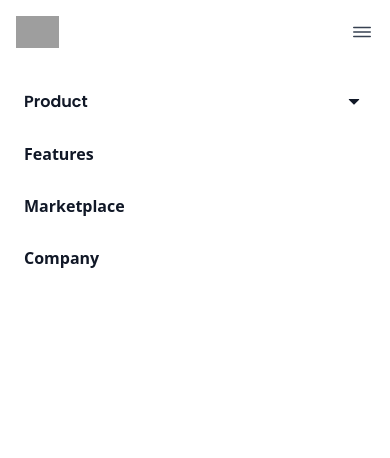
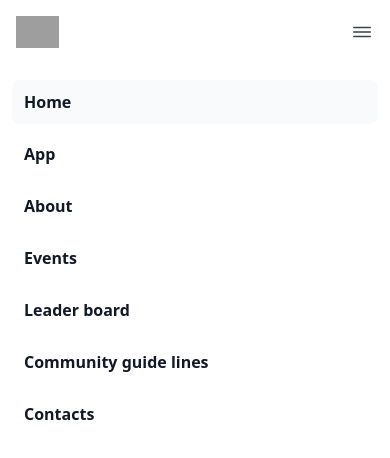
Before and after one commit to theblvckdev/dating-web-app-gig, a React (Vite) app: page / in a window 390 px wide. Both pictures are taken after a click on the button "Open main menu". Shown: the top 458 px of the page. Built offline with nearby package versions, Linux system fonts and the light colour scheme; grey boxes are pictures that could not be loaded.

Commit message:
code updates

```diff
--- a/src/components/ui/navbar.tsx
+++ b/src/components/ui/navbar.tsx
@@ -1,19 +1,11 @@
 import { useState } from "react";
-import {
-  Dialog,
-  DialogPanel,
-  Disclosure,
-  DisclosureButton,
-  DisclosurePanel,
-  PopoverGroup,
-} from "@headlessui/react";
+import { Dialog, DialogPanel, PopoverGroup } from "@headlessui/react";
 import { IoCloseOutline, IoMenuOutline } from "react-icons/io5";
-import { GoTriangleDown } from "react-icons/go";
 import { Link } from "react-router-dom";
 
-function classNames(...classes: string[]) {
-  return classes.filter(Boolean).join(" ");
-}
+// function classNames(...classes: string[]) {
+//   return classes.filter(Boolean).join(" ");
+// }
 
 interface NavbarDataTypes {
   path: string;
@@ -85,14 +77,14 @@ export default function Navbar({ bgVariant }: { bgVariant: string }) {
         aria-label="Global"
       >
         <div className="flex lg:flex-1">
-          <a href="#" className="-m-1.5 p-1.5">
+          <Link to="/" className="-m-1.5 p-1.5">
             <span className="sr-only">R4M</span>
             <img
               className="h-8 w-auto"
               src="https://tailwindui.com/img/logos/mark.svg?color=indigo&shade=600"
               alt="R4M logo"
             />
-          </a>
+          </Link>
         </div>
         <div className="flex lg:hidden">
           <button
@@ -197,7 +189,7 @@ export default function Navbar({ bgVariant }: { bgVariant: string }) {
           <div className="mt-6 flow-root">
             <div className="-my-6 divide-y divide-gray-500/10">
               <div className="space-y-2 py-6">
-                <Disclosure as="div" className="-mx-3">
+                {/* <Disclosure as="div" className="-mx-3">
                   {({ open }) => (
                     <>
                       <DisclosureButton className="flex w-full outline-none items-center justify-between rounded-lg py-2 pl-3 pr-3.5 text-base font-semibold leading-7 text-gray-900 hover:bg-gray-50 font-poppins">
@@ -221,25 +213,27 @@ export default function Navbar({ bgVariant }: { bgVariant: string }) {
                       </DisclosurePanel>
                     </>
                   )}
-                </Disclosure>
-                <a
-                  href="#"
-                  className="-mx-3 block outline-none rounded-lg px-3 py-2 text-base font-semibold leading-7 text-gray-900 hover:bg-gray-50"
-                >
-                  Features
-                </a>
-                <a
-                  href="#"
-                  className="-mx-3 block outline-none rounded-lg px-3 py-2 text-base font-semibold leading-7 text-gray-900 hover:bg-gray-50"
-                >
-                  Marketplace
-                </a>
-                <a
-                  href="#"
-                  className="-mx-3 block outline-none rounded-lg px-3 py-2 text-base font-semibold leading-7 text-gray-900 hover:bg-gray-50"
-                >
-                  Company
-                </a>
+                </Disclosure> */}
+
+                {navbarData.map((data, index) => {
+                  const { text, path } = data;
+
+                  location.pathname === path
+                    ? (data.isActive = true)
+                    : (data.isActive = false);
+
+                  return (
+                    <Link
+                      key={index}
+                      to={path}
+                      className={`-mx-3 block outline-none rounded-lg px-3 py-2 text-base font-semibold leading-7 text-gray-900 hover:bg-gray-50 ${
+                        data.isActive && "bg-gray-50"
+                      }`}
+                    >
+                      {text}
+                    </Link>
+                  );
+                })}
               </div>
             </div>
           </div>
--- a/src/pages/home/components/hero.tsx
+++ b/src/pages/home/components/hero.tsx
@@ -38,7 +38,7 @@ const Hero = () => {
         {/* overlay */}
         <div className="absolute top-0 left-0 w-full h-full bg-black bg-opacity-40"></div>
         <div className="min-w-3xl w-full flex flex-col items-center justify-center z-10">
-          <h1 className="text-white text-6xl font-bold font-rubik uppercase">
+          <h1 className="text-white text-center lg:text-6xl md:text-5xl text-3xl font-bold font-rubik uppercase">
             Make the next move{" "}
           </h1>
         </div>
```
